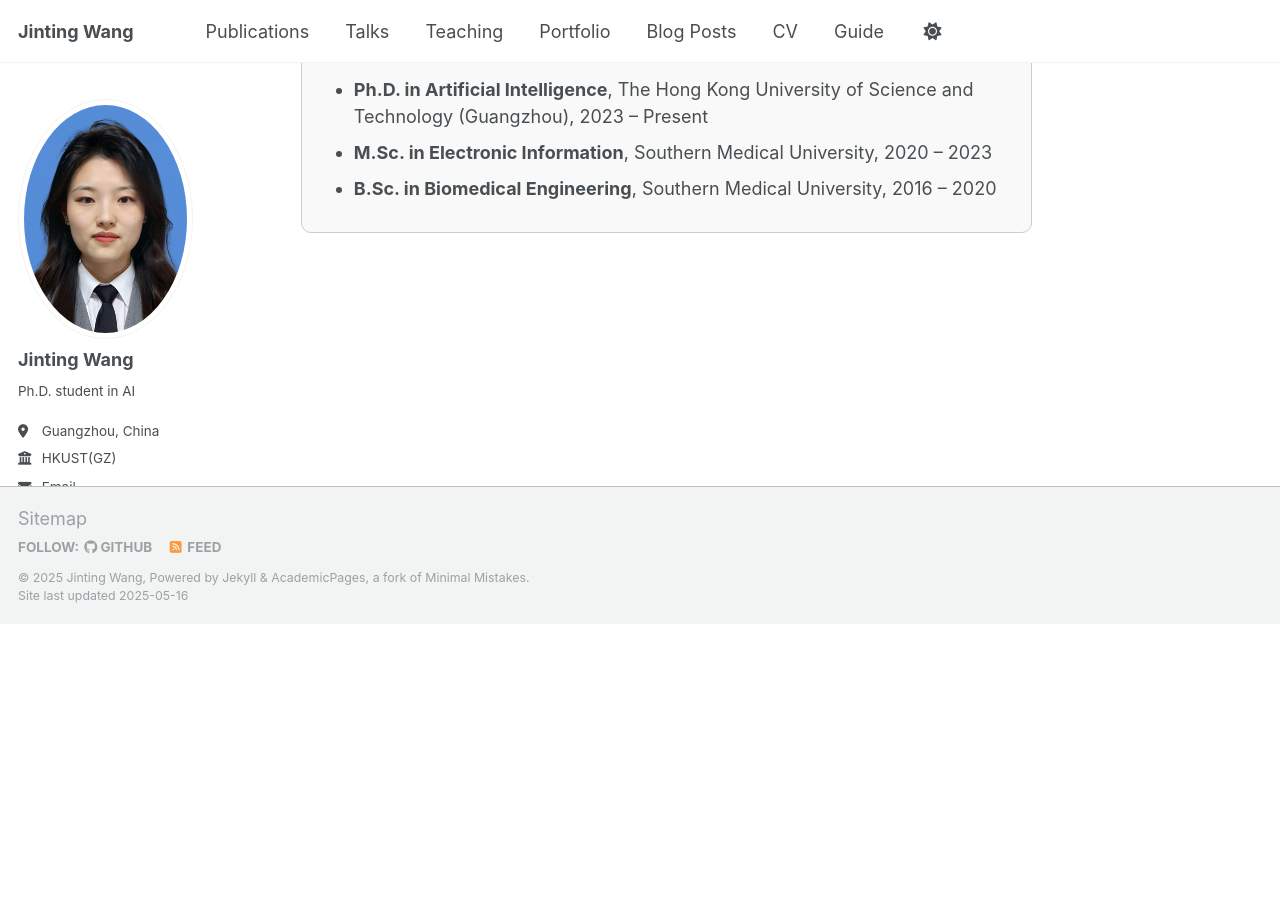
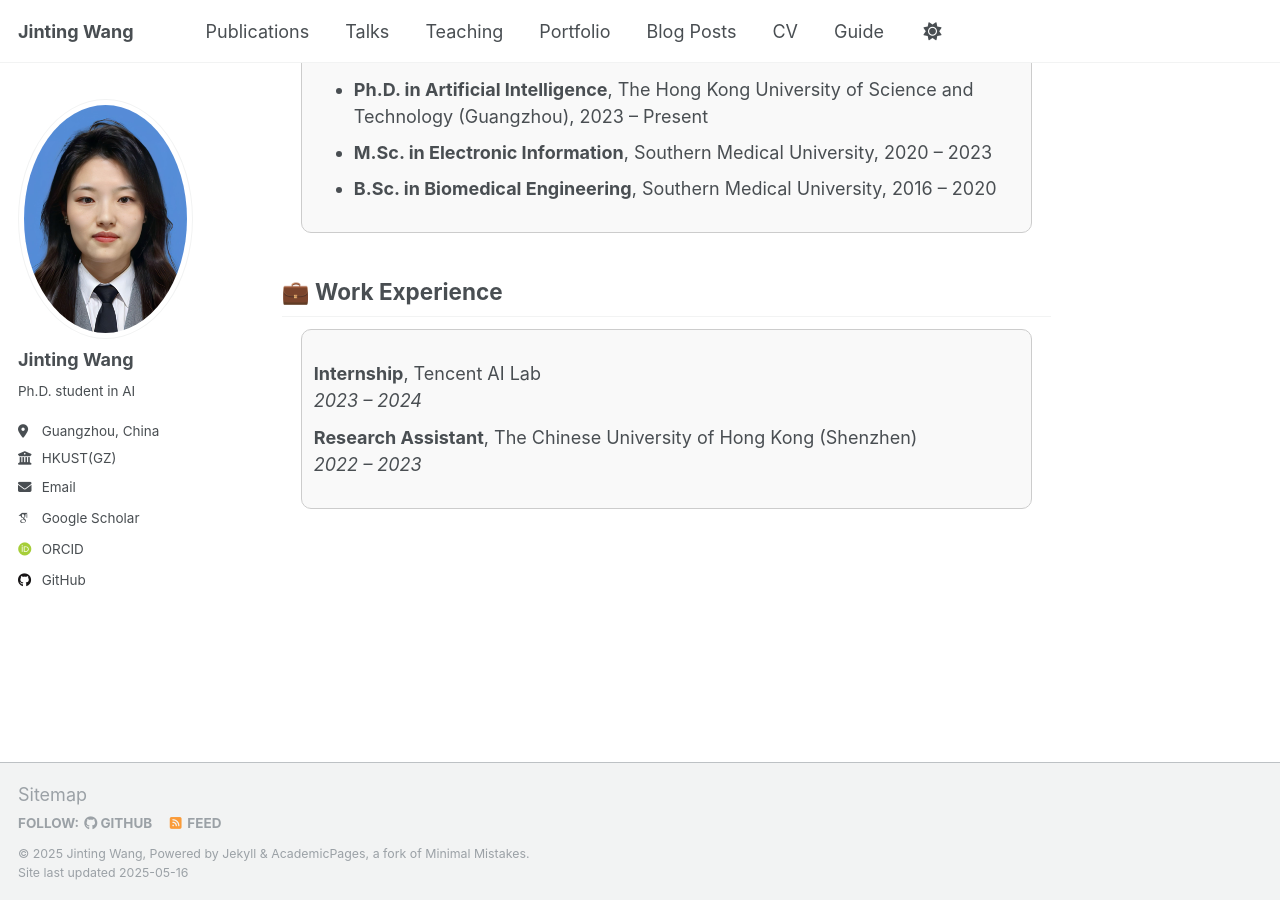
Before and after one commit to beria-moon/Beria.github.io, a Jekyll site: the page built from _pages/about.md, in a window 1280 px wide and 900 px high, scrolled down 509 px. Built offline with Jekyll 4.4.1, drawn with Linux system fonts in a browser that asks for light colours; some web fonts are replaced; before the commit the page ends 1133 px from its top, so only the background shows below that.

Commit message:
Update about.md

```diff
--- a/_pages/about.md
+++ b/_pages/about.md
@@ -23,3 +23,17 @@ redirect_from:
     <li><strong>B.Sc. in Biomedical Engineering</strong>, Southern Medical University, 2016 – 2020</li>
   </ul>
 </div>
+
+<h2>💼 Work Experience</h2>
+<div style="border: 1px solid #ccc; border-radius: 10px; padding: 12px; background-color: #f9f9f9; width: 95%; margin: 10px auto;">
+  <ul style="list-style-type: none; padding-left: 0;">
+    <li style="margin-bottom: 10px;">
+      <strong>Internship</strong>, Tencent AI Lab<br>
+      <em>2023 – 2024</em>
+    </li>
+    <li>
+      <strong>Research Assistant</strong>, The Chinese University of Hong Kong (Shenzhen)<br>
+      <em>2022 – 2023</em>
+    </li>
+  </ul>
+</div>
```
